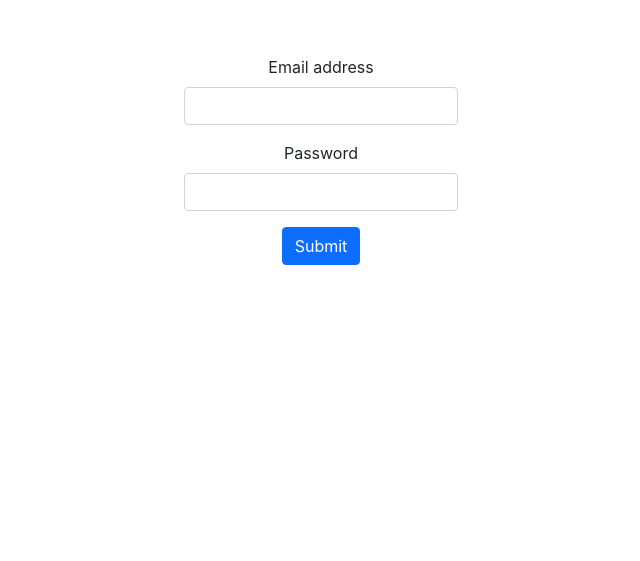
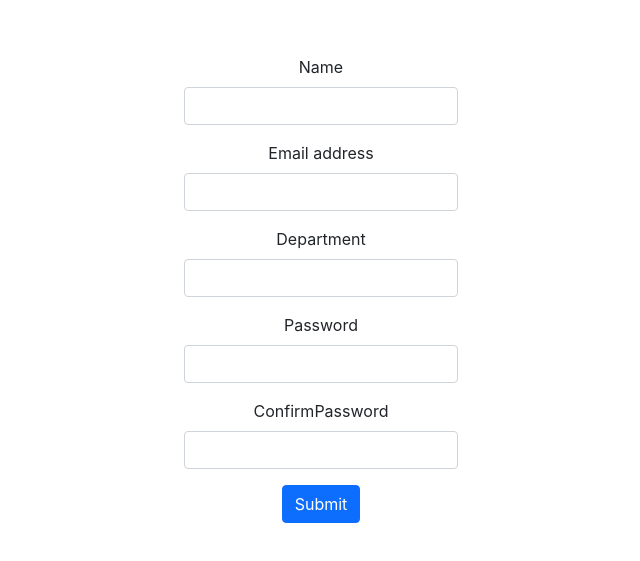
Before and after one commit to prajithgoud/connect, a React (Create React App) app in the folder connect/: page /signin in a window 1280 px wide. Shown: the part 145-706 px from the top of the page, without its empty margins (328-968 px from the left). Built offline with nearby package versions, Linux system fonts and the light colour scheme.

Commit message:
Update create-user.component.js

```diff
--- a/connect/src/components/create-user.component.js
+++ b/connect/src/components/create-user.component.js
@@ -1,10 +1,9 @@
-// ** create-user.component.js ** //
+
 
 import React, { Component } from 'react';
 import axios from 'axios';
 import "./create-user.component.css"
-// import ReactDOM from 'react-dom';
-// import { GoogleLogin } from 'react-google-login';
+
 
 export default class CreateUser extends Component {
 
@@ -14,15 +13,22 @@ export default class CreateUser extends Component {
 
         this.onChangeEmail = this.onChangeEmail.bind(this);
         this.onChangePassword = this.onChangePassword.bind(this);
+        this.onChangeName = this.onChangeName.bind(this);
+        this.onChangeConfirm = this.onChangeConfirm.bind(this);
+        this.onChangedepartment = this.onChangedepartment.bind(this);
         this.onSubmit = this.onSubmit.bind(this);
 
         this.state = {
             Email: '',
-            Password: ''
+            Password: '',
+            Name: '',
+            Confirm: '',
+            department: ''
         }
     }
 
     onChangeEmail(e) {
+        document.getElementById("incorrect").style.display = "none";
         this.setState({ Email: e.target.value })
     }
 
@@ -30,21 +36,42 @@ export default class CreateUser extends Component {
         this.setState({ Password: e.target.value })
     }
 
+    onChangedepartment(e) {
+        this.setState({department : e.target.value.toUpperCase() })
+    }
+    onChangeName(e) {
+        this.setState({ Name: e.target.value })
+    }
+
+    onChangeConfirm(e) {
+        this.setState({ Confirm : e.target.value })
+    }
+
+
     onSubmit(e) {
         e.preventDefault()
 
         const userObject = {
             Email: this.state.Email,
-            Password: this.state.Password
+            Password: this.state.Password,
+            Name: this.state.Name,
+            department: this.state.department
         };
-
-
-        axios.post('http://localhost:5000/find', userObject)
+        if(this.state.Password != this.state.Confirm)
+        {
+            document.getElementById("notmatch").style.display = "block";
+        }
+        else {
+        console.log(userObject);
+        document.getElementById("notmatch").style.display = "none";
+        axios.post('http://localhost:5000/find',{
+            "Email" : userObject.Email
+        })
         .then((res) => {
             console.log(res.data.length)
             if(res.data.length > 0)
             {
-                alert("the email is already used")
+                document.getElementById("incorrect").style.display = "block";
             }
             else if (res.data.length == 0)
             {
@@ -60,7 +87,9 @@ export default class CreateUser extends Component {
             console.log(error)
         });
 
-        this.setState({ Email: '', Password: '' })
+        this.setState({ Email: '', Password: '', Name: '' ,Confirm: '',department: ''})
+
+    }
     }
 
 
@@ -73,18 +102,29 @@ export default class CreateUser extends Component {
             <div className="wrapper">
                 <form onSubmit={this.onSubmit}>
                     <div class="mb-3">
+                        <label for="exampleInputName1" class="form-label">Name</label>
+                        <input type="text" value={this.state.Name} onChange={this.onChangeName} className="form-control" class="form-control" id="exampleInputName1" />
+                    </div>
+                    <div class="mb-3">
                         <label for="exampleInputEmail1" class="form-label">Email address</label>
                         <input type="email" value={this.state.Email} onChange={this.onChangeEmail} className="form-control"class="form-control" id="exampleInputEmail1" aria-describedby="emailHelp" />
-                        {/* <div id="emailHelp" class="form-text">We'll never share your email with anyone else.</div> */}
+                        <p id="incorrect" style={{display: "none"}}> The Email is already used </p>
                     </div>
-                        <div class="mb-3">
-                            <label for="exampleInputPassword1" class="form-label">Password</label>
-                            <input type="password" value={this.state.Password} onChange={this.onChangePassword} className="form-control" class="form-control" id="exampleInputPassword1" />
-                        </div>
-                                <button type="submit" value="Create User" class="btn btn-primary">Submit</button>
+                    <div class="mb-3">
+                        <label for="exampleInputDepartment1" class="form-label">Department</label>
+                        <input type="text" value={this.state.department} onChange={this.onChangedepartment} className="form-control" class="form-control" id="exampleInputdepartment1" />
+                    </div>
+                    <div class="mb-3">
+                        <label for="exampleInputPassword1" class="form-label">Password</label>
+                        <input type="password" value={this.state.Password} onChange={this.onChangePassword} className="form-control" class="form-control" id="exampleInputPassword1" />
+                    </div>
+                    <div class="mb-3">
+                        <label for="exampleInputConfirm1" class="form-label">ConfirmPassword</label>
+                        <input type="password" value={this.state.Confirm} onChange={this.onChangeConfirm} className="form-control" class="form-control" id="exampleInputConfirm1" />
+                        <p id="notmatch" style={{display: "none"}}> The Passwords does not Match </p>
+                    </div>
+                    <button type="submit" value="Create User" class="btn btn-primary">Submit</button>
                 </form>
-                {/* <div class="g-signin2" data-onsuccess="onSignIn"></div> */}
-                {/* <a href="#" class="g-signout" onclick="signOut()">Sign out</a> */}
                 </div>
         )
     }
```
